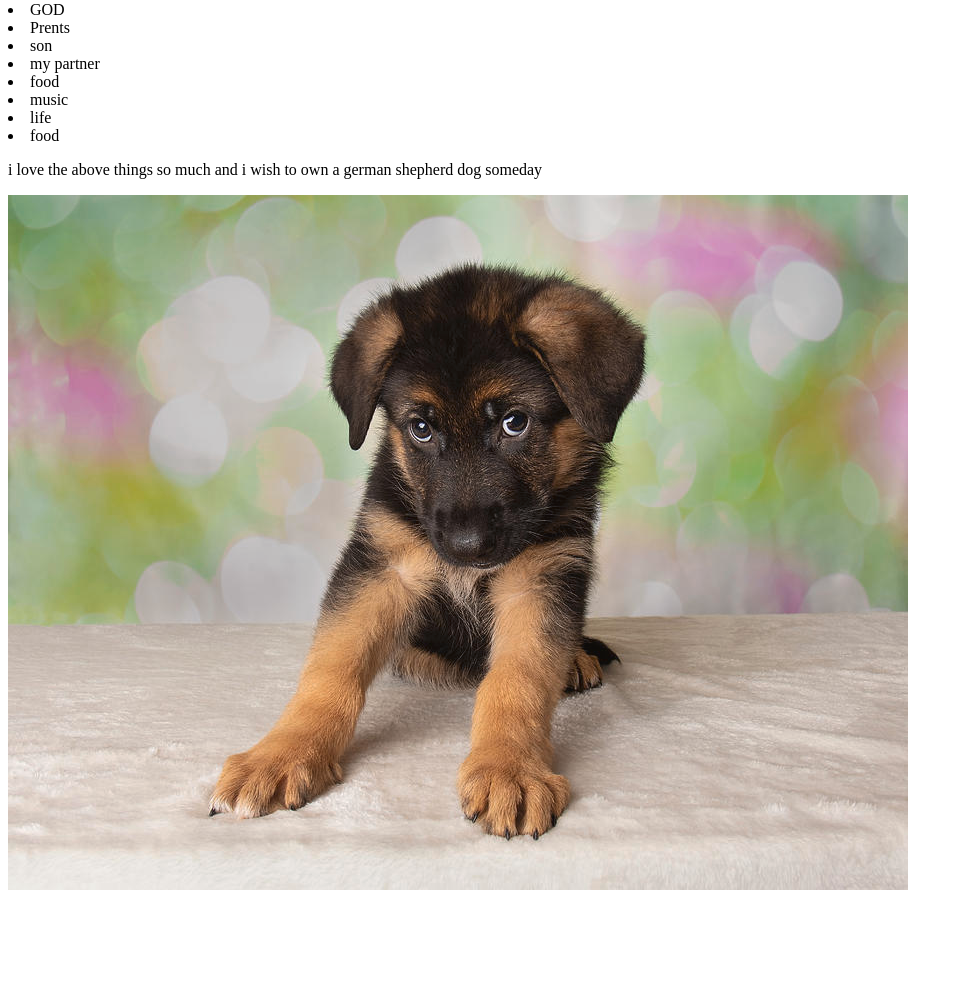
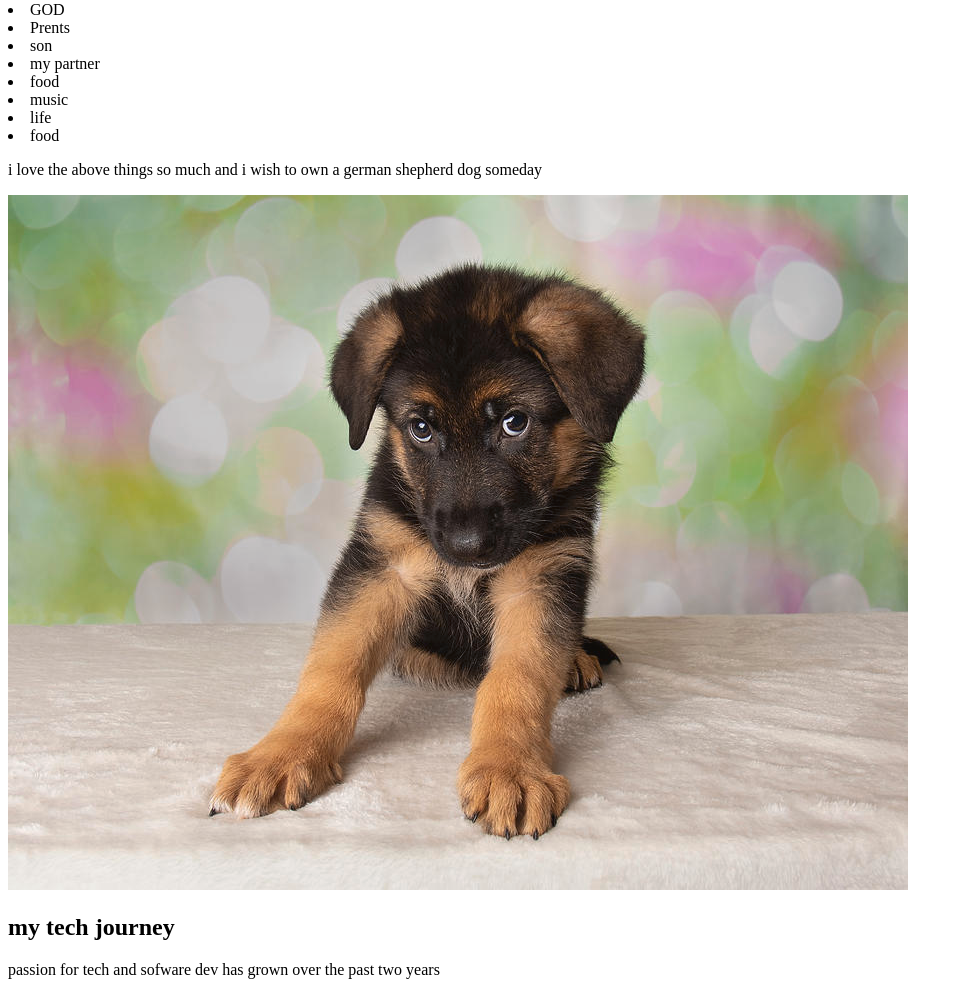
Before and after one commit to jay-ngabo/my-favourite-things, a plain HTML site: page my-favourite-things.html in a window 1280 px wide. Shown: the part 79-1074 px from the top of the page, without its empty margins (0-963 px from the left). Before the commit the page ends 981 px from the top, so only its background shows below. Drawn offline with Linux system fonts and the light colour scheme.

Commit message:
add current paragraph and link

```diff
--- a/my-favourite-things.html
+++ b/my-favourite-things.html
@@ -19,6 +19,9 @@
             i love the above things so much and i wish to own a german shepherd dog someday
         </p>
         <img src="german-shepherd-puppy-dog-portrait-cute-ashley-swanson.jpg" alt="">
+        <h2>my tech journey</h2>
 
+        <p>passion for tech and sofware dev has grown over the past two years</p>
+        <a href="https://moringaschool.com"></a>
     </body>
 </html>
```
